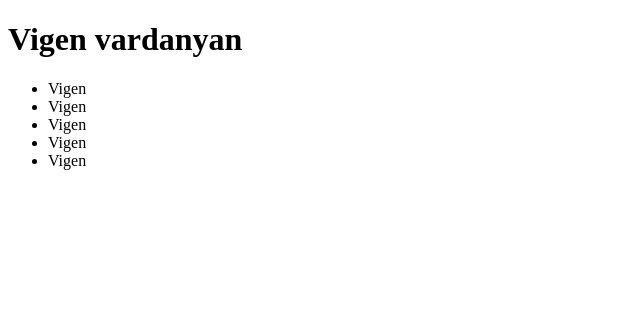
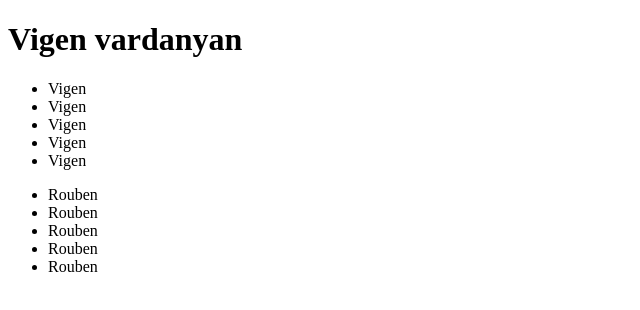
Before and after one commit to vig1312/-----------, a plain HTML site: page index.html in a window 1280 px wide. Shown: the whole page, without its empty margins (0-640 px from the left). Drawn offline with Linux system fonts and the light colour scheme.

Commit message:
added new Rouben List

```diff
--- a/index.html
+++ b/index.html
@@ -18,6 +18,13 @@
             <li>Vigen</li>
             <li>Vigen</li>
         </ul>
+        <ul>
+            <li>Rouben</li>
+            <li>Rouben</li>
+            <li>Rouben</li>
+            <li>Rouben</li>
+            <li>Rouben</li>
+        </ul>
     </div>
 
         <script src="index.js"></script>
```
